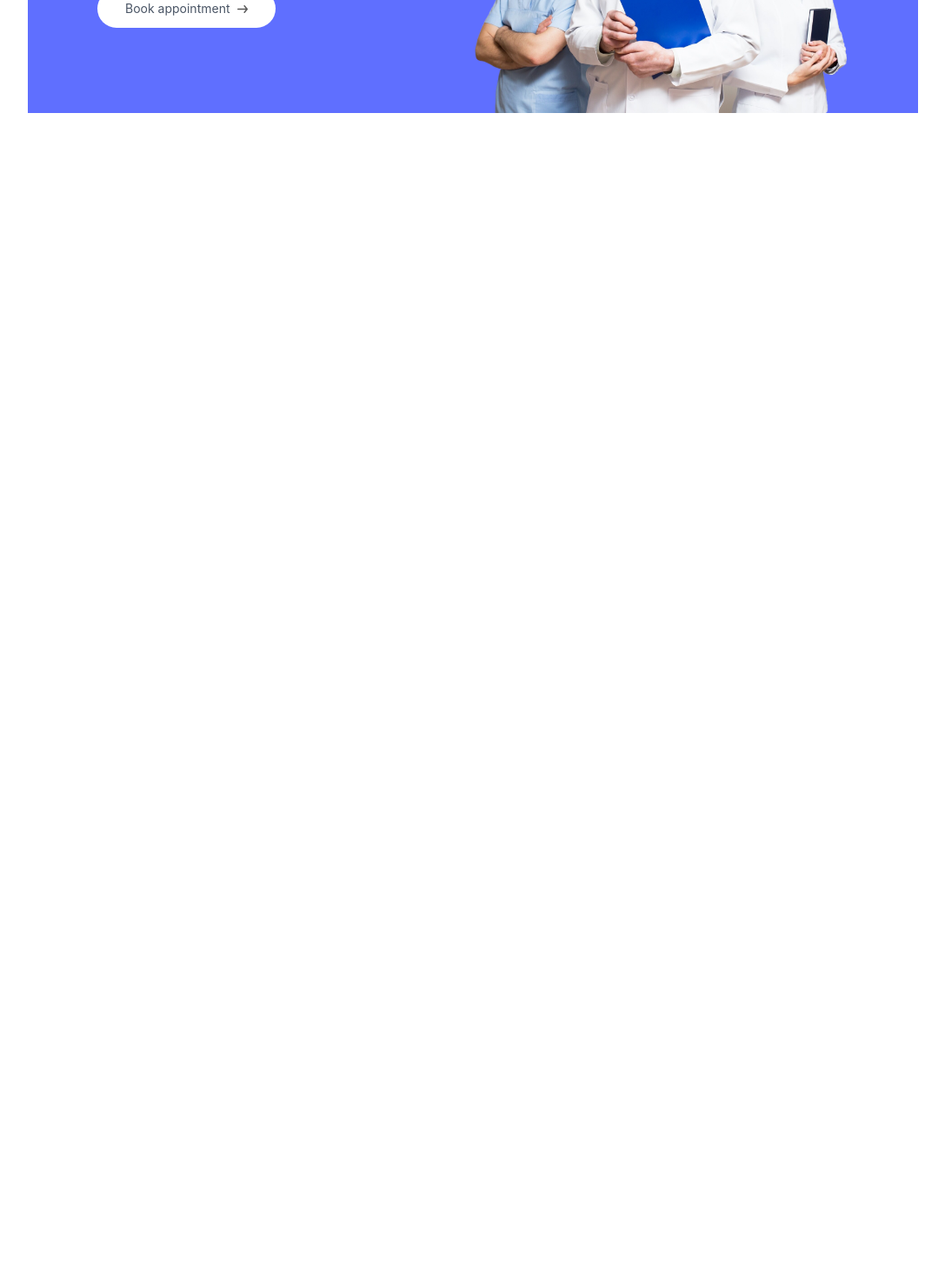
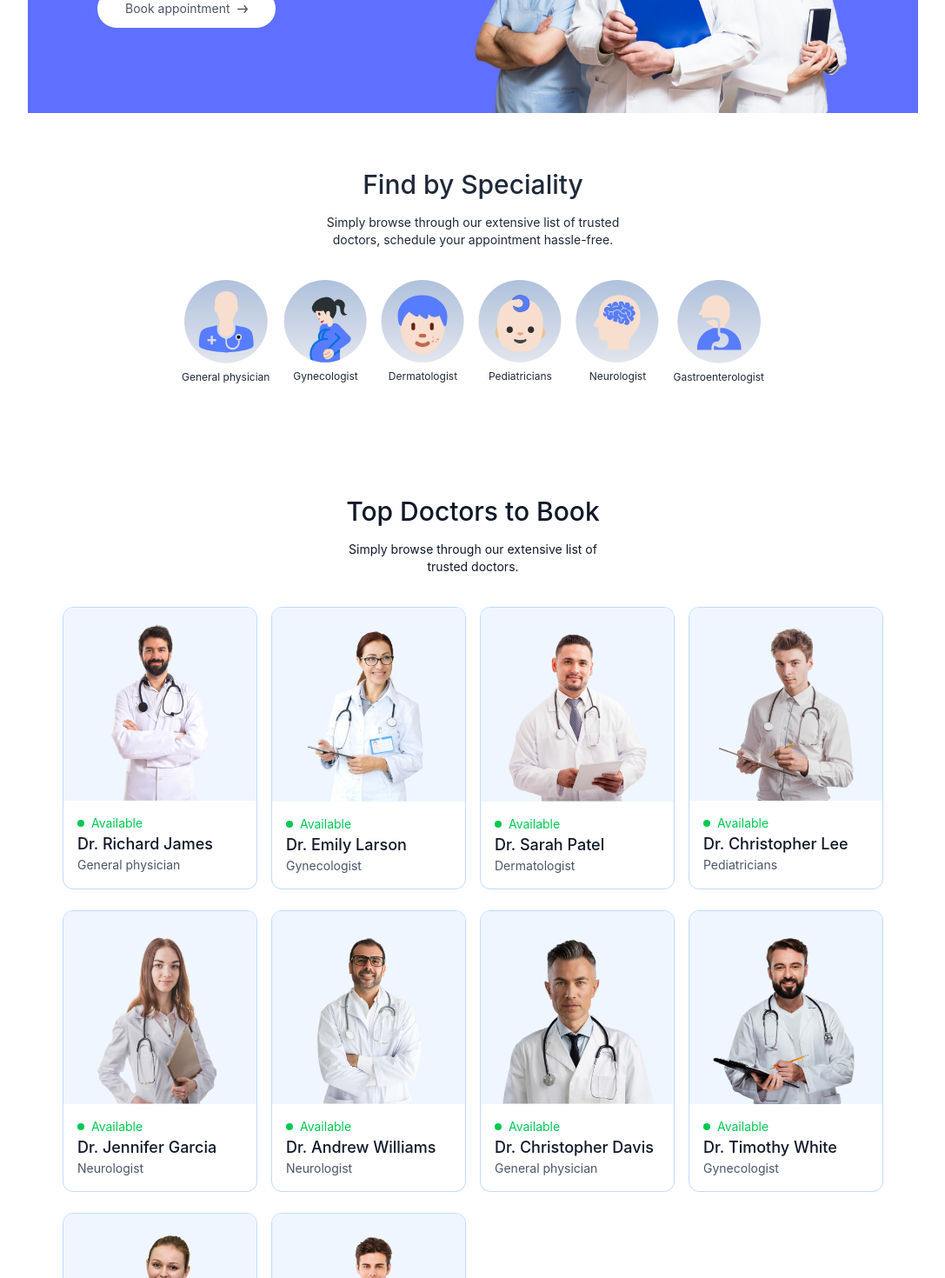
Before and after one commit to 23yuvi23/MedConnect, a React (Vite) app in the folder frontend/: page / in a window 1280 px wide. Shown: the part 500-1970 px from the top of the page at 87% size, without its empty margins (96-1183 px from the left). Before the commit the page ends 800 px from the top, so only its background shows below. Built offline with nearby package versions, Linux system fonts and the light colour scheme.

Commit message:
AppContext Added and some part of frontend done

```diff
--- /dev/null
+++ b/frontend/src/components/SpecialityMenu.jsx
@@ -0,0 +1,26 @@
+import React from 'react'
+import { specialityData } from '../assets/assets'
+import { Link } from 'react-router-dom'
+
+const SpecialityMenu = () => {
+  return (
+    <div className='flex flex-col items-center gap-4 py-16 text-gray-800' id='speciality'>
+        <h1 className='text-3xl font-medium'>
+            Find by Speciality
+        </h1>
+        <p className='w-1/3 text-center text-sm'>
+            Simply browse through our extensive list of trusted doctors, schedule your appointment hassle-free.
+        </p>
+        <div className='flex sm:justify-center gap-4 pt-5 w-full overflow-scroll'>
+            {specialityData.map((item,index)=>(
+                <Link onClick={()=>{scrollTo(0,0)}} className='flex flex-col items-center text-xs cursor-pointer flex-shrink-0 hover:translate-y-[-10px] transition-all duration-500' key={index} to={`/doctors/${item.speciality}`}>
+                    <img className='w-16 sm:w-24 mb-2' src={item.image} alt="itemimage" />
+                    <p>{item.speciality}</p>
+                </Link>
+                ))}
+        </div>
+    </div>
+  )
+}
+
+export default SpecialityMenu
--- /dev/null
+++ b/frontend/src/components/TopDoctors.jsx
@@ -0,0 +1,38 @@
+import React, { useContext } from 'react'
+// import { doctors } from '../assets/assets'
+import { useNavigate } from 'react-router-dom'
+import { AppContext } from '../context/AppContext'
+
+const TopDoctors = () => {
+
+    const navigate = useNavigate()
+    const {doctors} = useContext(AppContext)
+
+  return (
+    <div className='flex flex-col items-center gap-4 my-16 text-gray-900 md:mx-10'>
+        <h1 className='text-3xl font-medium'>Top Doctors to Book</h1>
+        <p className='sm:w-1/3 text-center text-sm'>Simply browse through our extensive list of trusted doctors.</p>
+
+        {/* we will create custom tailwind property for ---grid col auto---in index.css as of tailwind:4 */}
+        <div className='w-full grid grid-cols-auto gap-4 pt-5 gap-y-6 px-3 sm:px-0'>
+
+            {/* display doctors data from assets.js */}
+            {doctors.slice(0,10).map((item,index)=>(
+                <div onClick={()=>{navigate(`/appointment/${item._id}`)}} className='border border-blue-200 rounded-xl overflow-hidden cursor-pointer hover:translate-y-[-10px] transition-all duration-500' key={index}>
+                  <img className='bg-blue-50' src={item.image} alt="doc-image" />
+                  <div className='p-4'>
+                    <div className='flex items-center gap-2 text-sm text-center text-green-500'>
+                        <p className='w-2 h-2 bg-green-500 rounded-full '></p><p>Available</p>
+                    </div>
+                    <p className='text-gray-900 text-lg font-medium'>{item.name}</p>
+                    <p className='text-gray-600 text-sm'>{item.speciality}</p>
+                  </div>
+                </div>
+            ))}
+        </div>
+        <button className='bg-blue-50 text-gray-600 px-12 py-3 rounded-full mt-10'>more</button>
+    </div>
+  )
+}
+
+export default TopDoctors
--- /dev/null
+++ b/frontend/src/context/AppContext.jsx
@@ -0,0 +1,21 @@
+import { createContext } from "react";
+import { doctors } from "../assets/assets";
+
+// create app context
+export const AppContext = createContext()
+
+// create context provider function
+const AppContextProvider = (props) =>{
+
+    const value ={
+        doctors
+    }
+
+    return(
+        <AppContext.Provider value={value}>
+            {props.children}
+        </AppContext.Provider>
+    )
+}
+
+export default AppContextProvider
--- a/frontend/src/index.css
+++ b/frontend/src/index.css
@@ -3,10 +3,25 @@
     --color-primary: oklch(0.6092 0.2121 273.52);
 } */
 
+/* custom tailwind property for ---grid col auto---in TopDoctors.jsx */
+.grid-cols-auto {
+  display: grid;
+  grid-template-columns: repeat(auto-fill, minmax(200px, 1fr));
+}
+
+
 @theme {
     --color-primary: oklch(0.6092 0.2121 273.52);
+
 }
+
+
 
 .active hr {
     @apply block
 }
+
+/* scroll bar hidden in SpecialityMenu */
+ ::-webkit-scrollbar{
+    @apply hidden
+}
--- a/frontend/src/main.jsx
+++ b/frontend/src/main.jsx
@@ -1,12 +1,14 @@
-import { StrictMode } from 'react'
-import { createRoot } from 'react-dom/client'
-import './index.css'
-import App from './App.jsx'
-import { BrowserRouter } from 'react-router-dom'
+import { StrictMode } from "react";
+import { createRoot } from "react-dom/client";
+import "./index.css";
+import App from "./App.jsx";
+import { BrowserRouter } from "react-router-dom";
+import AppContextProvider from "./context/AppContext.jsx";
 
-createRoot(document.getElementById('root')).render(
-    <BrowserRouter>
-    <App />
-    </BrowserRouter>
-
-)
+createRoot(document.getElementById("root")).render(
+  <BrowserRouter>
+    <AppContextProvider>
+      <App />
+    </AppContextProvider>
+  </BrowserRouter>,
+);
--- a/frontend/src/pages/Home.jsx
+++ b/frontend/src/pages/Home.jsx
@@ -1,10 +1,14 @@
 import React from 'react'
 import Header from '../components/Header'
+import SpecialityMenu from '../components/SpecialityMenu'
+import TopDoctors from '../components/TopDoctors'
 
 const Home = () => {
   return (
     <div>
         <Header/>
+        <SpecialityMenu/>
+        <TopDoctors/>
     </div>
   )
 }
```
